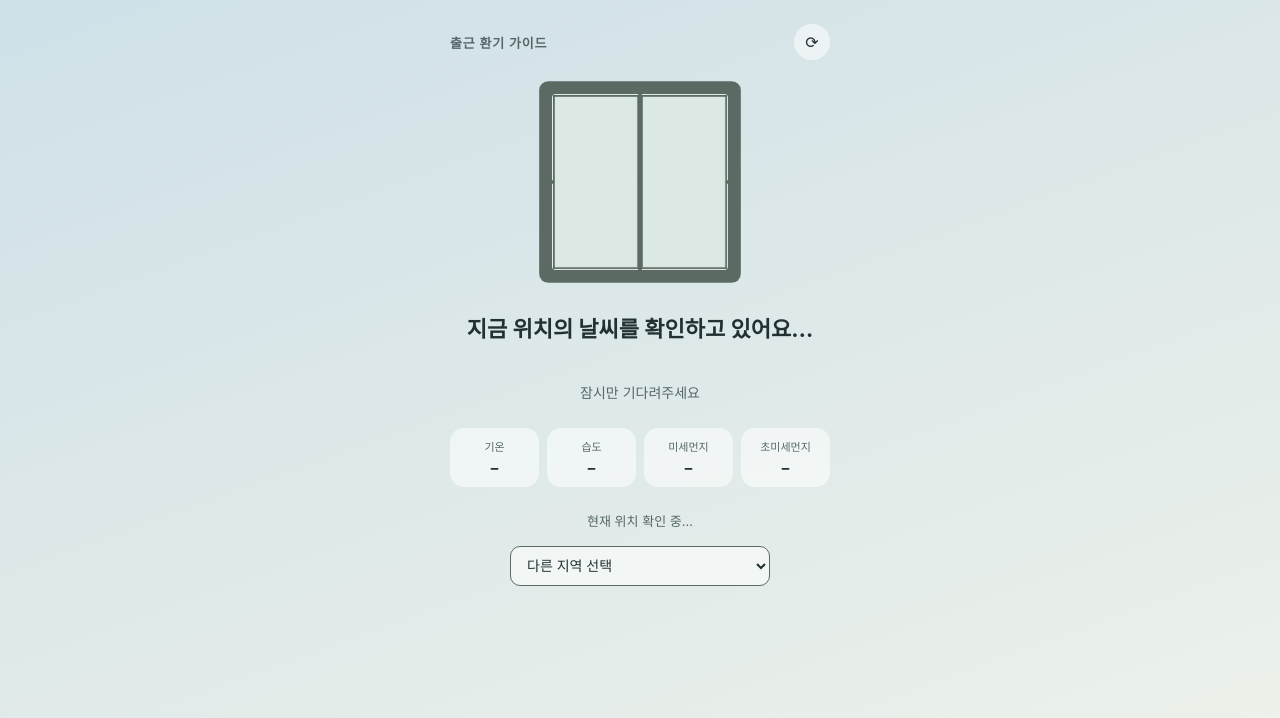
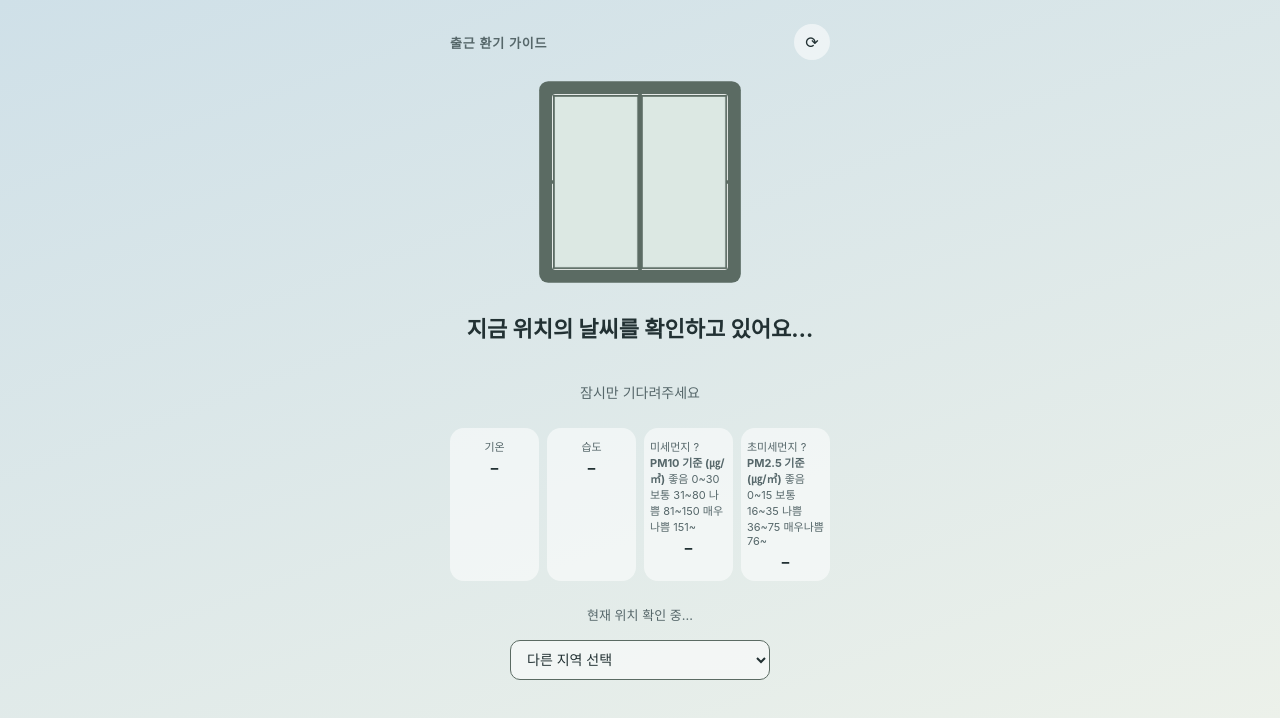
Before and after one commit to wjpark9500-creator/What-is-weater-today, a website: page index.html in a window 1280 px wide. Drawn offline with Linux system fonts and the light colour scheme; a web font is replaced by a local one.

Commit message:
Update index.html

```diff
--- a/index.html
+++ b/index.html
@@ -46,11 +46,35 @@
         <span class="stat-value" id="statHumid">–</span>
       </div>
       <div class="stat">
-        <span class="stat-label">미세먼지</span>
+        <span class="stat-label">
+          미세먼지
+          <span class="info-icon" tabindex="0" aria-label="미세먼지 등급 기준 안내">
+            ?
+            <span class="tooltip">
+              <strong>PM10 기준 (㎍/㎥)</strong>
+              <span>좋음 0~30</span>
+              <span>보통 31~80</span>
+              <span>나쁨 81~150</span>
+              <span>매우나쁨 151~</span>
+            </span>
+          </span>
+        </span>
         <span class="stat-value" id="statPm10">–</span>
       </div>
       <div class="stat">
-        <span class="stat-label">초미세먼지</span>
+        <span class="stat-label">
+          초미세먼지
+          <span class="info-icon" tabindex="0" aria-label="초미세먼지 등급 기준 안내">
+            ?
+            <span class="tooltip">
+              <strong>PM2.5 기준 (㎍/㎥)</strong>
+              <span>좋음 0~15</span>
+              <span>보통 16~35</span>
+              <span>나쁨 36~75</span>
+              <span>매우나쁨 76~</span>
+            </span>
+          </span>
+        </span>
         <span class="stat-value" id="statPm25">–</span>
       </div>
     </section>
```
